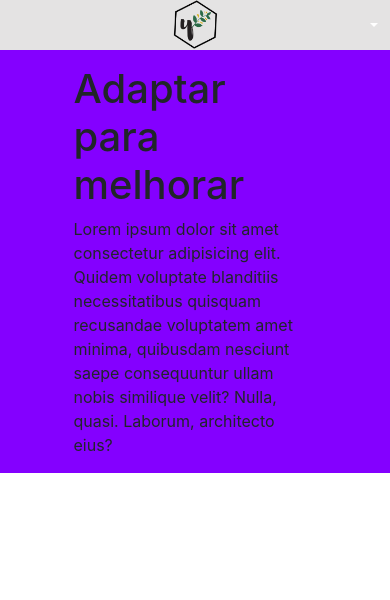
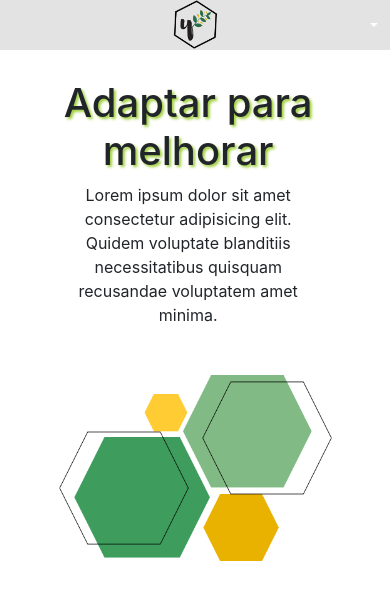
Before and after one commit to artcupelli/Yuccah, a plain HTML site: page index.html in a window 390 px wide. Drawn offline with nearby package versions, Linux system fonts and the light colour scheme.

Commit message:
Edição do Div Principal
Melhoramento da responsividade para tela menores.

```diff
--- a/index.html
+++ b/index.html
@@ -8,6 +8,8 @@
     <meta name="viewport" content="width=device-width, initial-scale=1">
     <link rel="stylesheet" href="style/main.css">
     <link rel="stylesheet" media="screen and (max-width: 600px)" href="style/smallscreen.css">
+    <link rel="stylesheet" media="screen and (max-width: 1200px)" href="style/bigscreen.css">
+
 
 </head>
 
@@ -59,13 +61,13 @@
     </div>
 
     <!-- Div Principal-->
-    <div class="d-flex justify-content-center" style="background-color: rgb(132, 0, 255);" id="div_princ">
+    <div class="d-flex justify-content-center" id="div_princ">
     <div class="row d-flex justify-content-center"  id="div_row_princ">
-        <div class="col-sm-5" id="div_col_prin_1">
+        <div class="col-sm-5" id="div_col_princ_1">
             <h1>Adaptar para melhorar</h1>
-            <p>Lorem ipsum dolor sit amet consectetur adipisicing elit. Quidem voluptate blanditiis necessitatibus quisquam recusandae voluptatem amet minima, quibusdam nesciunt saepe consequuntur ullam nobis similique velit? Nulla, quasi. Laborum, architecto eius?</p>
+            <p>Lorem ipsum dolor sit amet consectetur adipisicing elit. Quidem voluptate blanditiis necessitatibus quisquam recusandae voluptatem amet minima.</p>
         </div>
-        <div class="col-sm-7" id="div_col_princ_2">
+        <div class="col-sm-6" id="div_col_princ_2">
 
         </div>
     </div>
--- a/style/main.css
+++ b/style/main.css
@@ -47,15 +47,32 @@
 
     width:70%;
     margin-top: 15px;
-
+    height: 320px;
 
 }
 
-/* Segundo Cow Div Principal com Imagem */
+/* Primeira Coluna do Div Principal */
+#div_col_princ_1{
+
+
+    text-align: right;
+    padding: 5% 5% 0 0;
+
+}
+
+/*  Título da Primeira Coluna do Div Principal */
+#div_col_princ_1 h1{
+
+    text-shadow: yellowgreen 2px 2px 3px;
+}
+
+
+/* Segunda Coluna do Div Principal (com Imagem) */
 #div_col_princ_2{
 
     background-image: url(../images/fundosite1.png);
     background-size: 100%;
     background-repeat: no-repeat;
+    background-position: center center;
 
 }
--- a/style/smallscreen.css
+++ b/style/smallscreen.css
@@ -38,3 +38,19 @@
 
     width: 100%;
 }
+
+/* Primeira Coluna do Div Principal */
+#div_col_princ_1{
+
+    text-align: center;
+
+}
+
+
+
+/* Segunda Coluna do Div Principal */
+#div_col_princ_2{
+
+    height:250px;
+
+}
```
